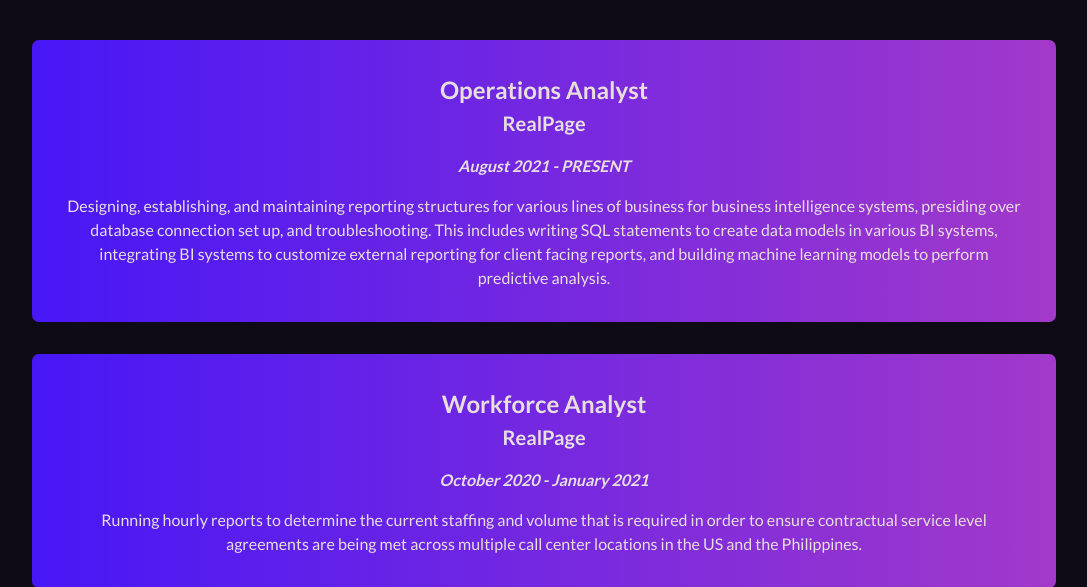
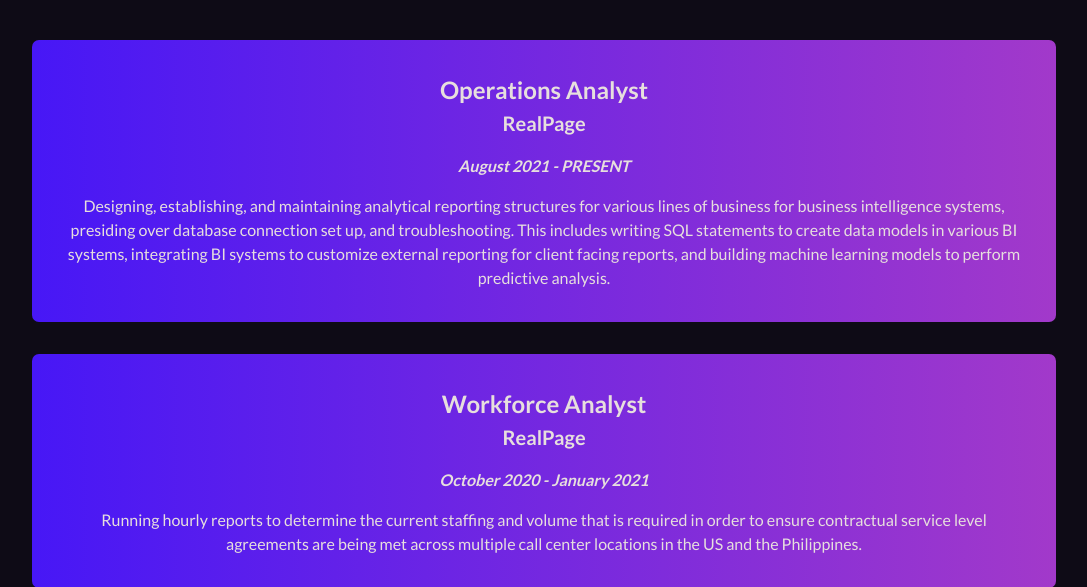
Before and after one commit to colesmcintosh/cm-portfolio-site, a Flask app: page /experience in a window 1280 px wide. Shown: the part 216-803 px from the top of the page, without its empty margins (96-1183 px from the left). Run offline with Flask 2, Linux system fonts and the light colour scheme.

Commit message:
update verbiage

```diff
--- a/templates/experience.html
+++ b/templates/experience.html
@@ -11,7 +11,7 @@
 <div class="company">RealPage</div>
   <div class="duration">August 2021 - PRESENT</div>
     <div class="content">
-      Designing, establishing, and maintaining reporting structures for various lines of business for business intelligence systems, presiding over database connection set up, and troubleshooting. This includes writing SQL statements to create data models in various BI systems, integrating BI systems to customize external reporting for client facing reports, and building machine learning models to perform predictive analysis.
+      Designing, establishing, and maintaining analytical reporting structures for various lines of business for business intelligence systems, presiding over database connection set up, and troubleshooting. This includes writing SQL statements to create data models in various BI systems, integrating BI systems to customize external reporting for client facing reports, and building machine learning models to perform predictive analysis.
     </div>
 </div>
 
```
